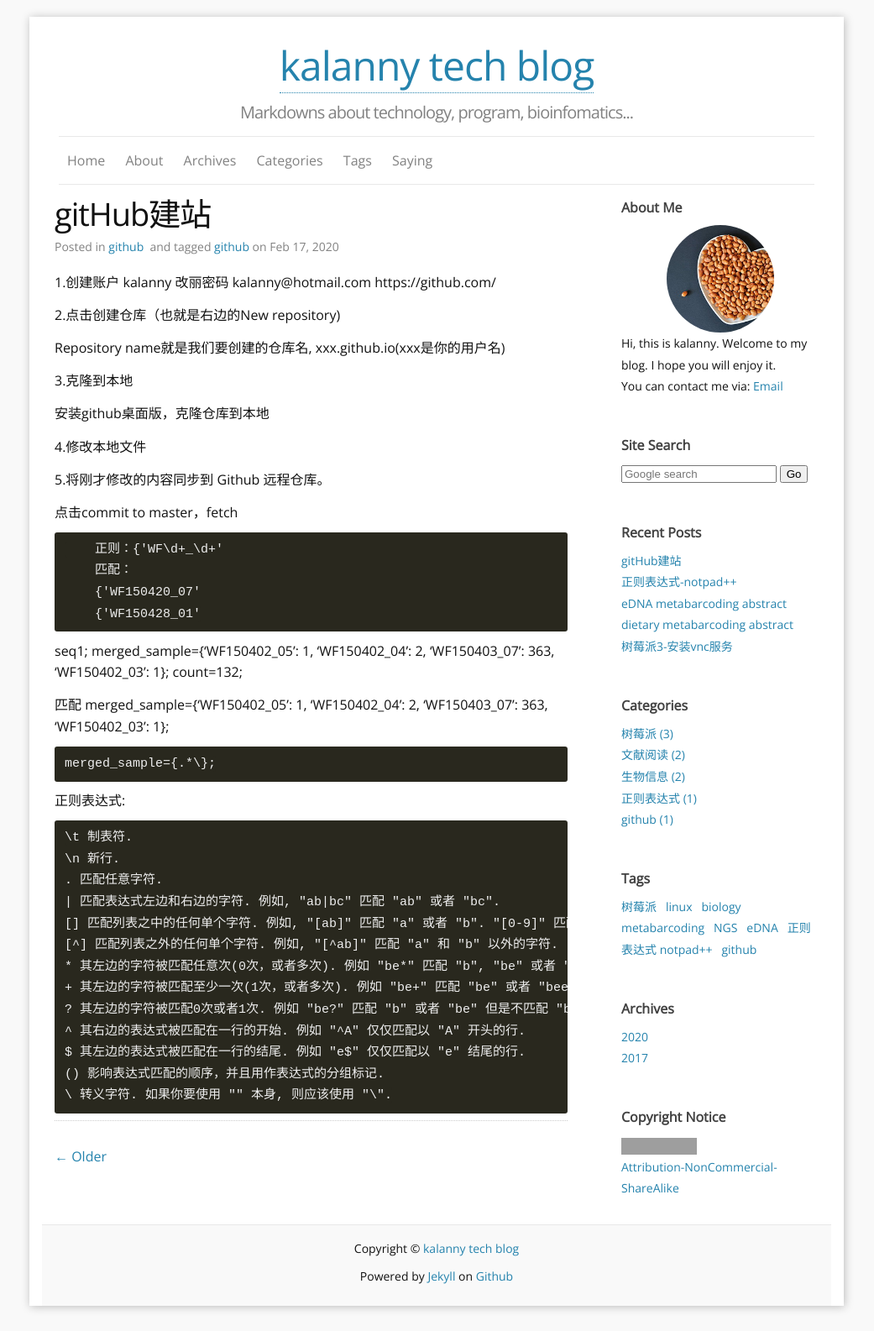
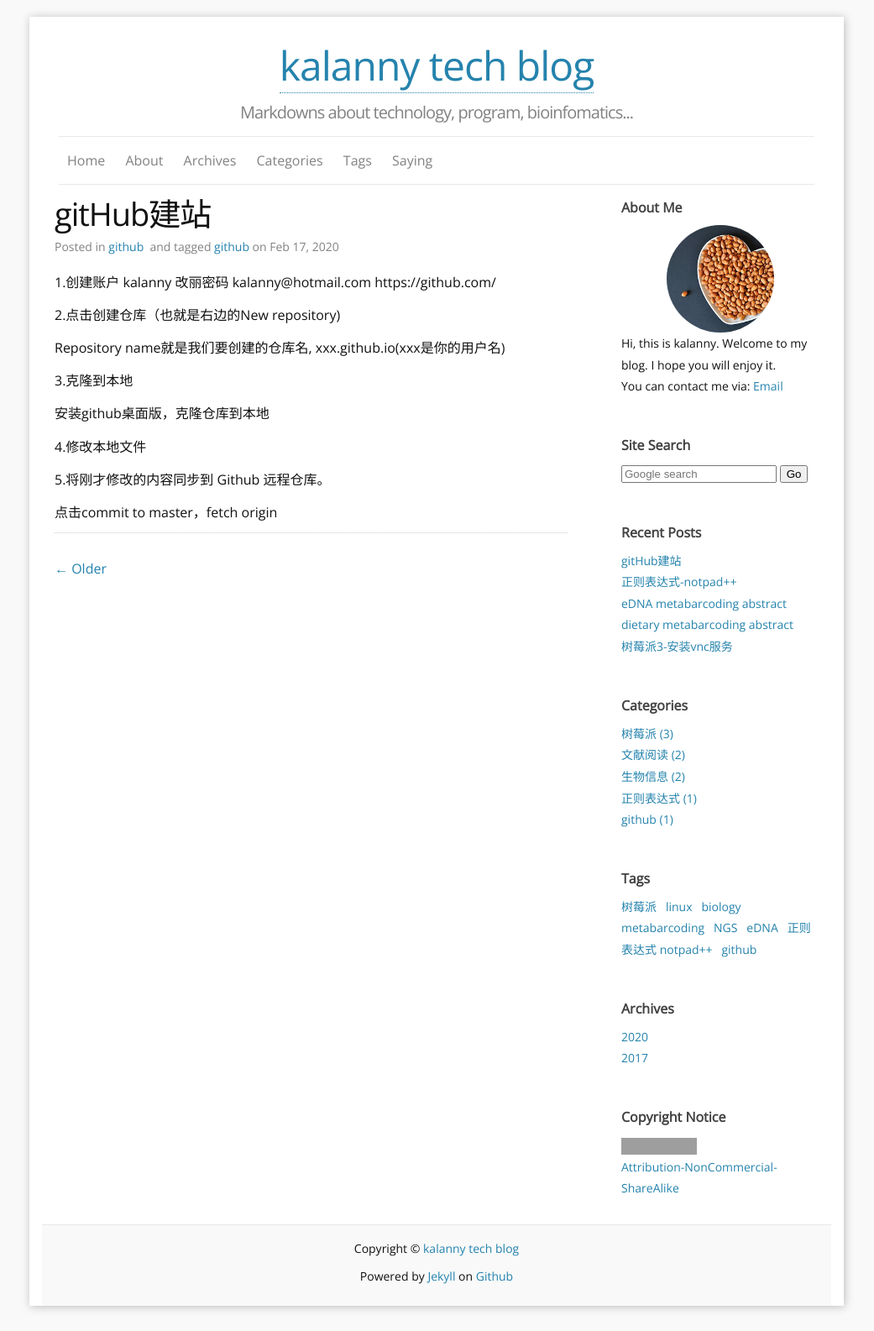
Before and after one commit to kalanny/kalanny.github.io, a Jekyll site: the page built from _posts/2020-02-17-github建站.md, in a window 1280 px wide. Shown: the whole page at 84% size, without its empty margins (120-1161 px from the left). Built offline with Jekyll 4.4.1, drawn with Linux system fonts in a browser that asks for light colours; nearby versions of some CDN libraries; grey boxes are pictures that could not be loaded.

Commit message:
Update 2020-02-17-github建站.md

````diff
--- a/_posts/2020-02-17-github建站.md
+++ b/_posts/2020-02-17-github建站.md
@@ -22,34 +22,4 @@ Repository name就是我们要创建的仓库名, xxx.github.io(xxx是你的用
 
 5.将刚才修改的内容同步到 Github 远程仓库。
 
-点击commit to master，fetch
-
-```
-    正则：{'WF\d+_\d+'
-    匹配：
-    {'WF150420_07'
-    {'WF150428_01'
-```
-
-seq1; merged_sample={'WF150402_05': 1, 'WF150402_04': 2, 'WF150403_07': 363, 'WF150402_03': 1}; count=132;
-
-匹配 merged_sample={'WF150402_05': 1, 'WF150402_04': 2, 'WF150403_07': 363, 'WF150402_03': 1};
-```
-merged_sample={.*\};
-```
-正则表达式:
-```
-\t 制表符.
-\n 新行.
-. 匹配任意字符.
-| 匹配表达式左边和右边的字符. 例如, "ab|bc" 匹配 "ab" 或者 "bc".
-[] 匹配列表之中的任何单个字符. 例如, "[ab]" 匹配 "a" 或者 "b". "[0-9]" 匹配任意数字.
-[^] 匹配列表之外的任何单个字符. 例如, "[^ab]" 匹配 "a" 和 "b" 以外的字符. "[^0-9]" 匹配任意非数字字符.
-* 其左边的字符被匹配任意次(0次，或者多次). 例如 "be*" 匹配 "b", "be" 或者 "bee".
-+ 其左边的字符被匹配至少一次(1次，或者多次). 例如 "be+" 匹配 "be" 或者 "bee" 但是不匹配 "b".
-? 其左边的字符被匹配0次或者1次. 例如 "be?" 匹配 "b" 或者 "be" 但是不匹配 "bee".
-^ 其右边的表达式被匹配在一行的开始. 例如 "^A" 仅仅匹配以 "A" 开头的行.
-$ 其左边的表达式被匹配在一行的结尾. 例如 "e$" 仅仅匹配以 "e" 结尾的行.
-() 影响表达式匹配的顺序，并且用作表达式的分组标记.
-\ 转义字符. 如果你要使用 "" 本身, 则应该使用 "\".
-```
+点击commit to master，fetch origin
````
